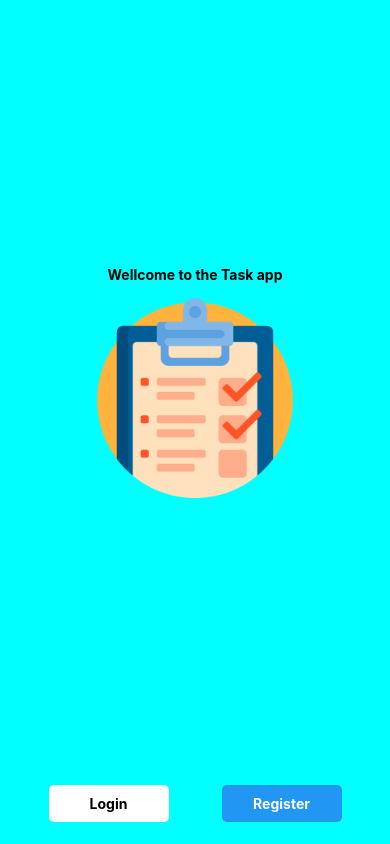
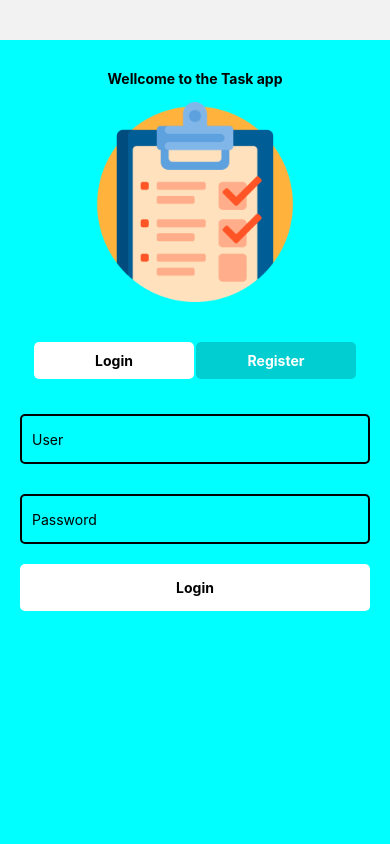
Before and after one commit to BlasAdayMedinaGonzalez/TaskApp, a React Native app: screen / in a window 390 px wide. Built offline with nearby package versions, Linux system fonts and the light colour scheme.

Commit message:
Fix: Fixed some bugs if you register, changed wellcome, login, register pages to one, and fixed verifications

```diff
--- a/navigation/Navigation.js
+++ b/navigation/Navigation.js
@@ -1,4 +1,4 @@
-import React, {useState} from 'react';
+import React, {useState, useEffect} from 'react';
 import { createStackNavigator } from "@react-navigation/stack";
 
 import WellcomeScreen from "../screens/WellcomeScreen";
@@ -11,6 +11,13 @@ const Stack = createStackNavigator();
 export default function navigation() {
   const [username, setUsername] = useState('');
   const [password, setPassword] = useState('');
+  const [email, setEmail] = useState('');
+  const [homeData, setHomeData] = useState([]);
+  const [profileData, setProfileData] = useState([]);
+
+  useEffect(() => {
+
+  },[])
 
   return (
     <Stack.Navigator initialRouteName="Home">
@@ -19,44 +26,21 @@ export default function navigation() {
         options={{
           headerShown: false,
         }}
-        children={() => <WellcomeScreen />}
-      />
-      <Stack.Screen
-        name="Login"
-        options={{
-          headerShown: false,
-          tabBarStyle: { display: "none" },
-          tabBarButton: () => null,
-          tabBarVisible: false,
-        }}
-        children={() =>
-          <LoginScreen
-            username={username}
-            password={password}
-            setUsername={setUsername}
-            setPassword={setPassword}
-        />}
-      />
-      <Stack.Screen
-        name="Register"
-        options={{
-          headerShown: false,
-          tabBarStyle: { display: "none" },
-          tabBarButton: () => null,
-          tabBarVisible: false,
-        }}
-        children={() => <RegisterScreen
+        children={() => <WellcomeScreen
           username={username}
           setUsername={setUsername}
-          />
-        }
+          password={password}
+          setPassword={setPassword}
+          email={email}
+          setEmail={setEmail}
+        />}
       />
       <Stack.Screen
         name="TabsBottom"
         options={{
           headerShown: false,
         }}
-        children={() => TabsBottom({username, setUsername, setPassword})}
+        children={() => TabsBottom({username, setUsername, setPassword, setEmail})}
       />
     </Stack.Navigator>
   );
--- a/screens/LoginScreen.js
+++ b/screens/LoginScreen.js
@@ -1,118 +1,160 @@
-import { View, Text, Image, Pressable, TextInput, StyleSheet, TouchableOpacity } from 'react-native'
-import React, { useState } from 'react';
-import { useNavigation } from '@react-navigation/native';
-const bcrypt = require("bcryptjs")
+import {
+  View,
+  Text,
+  TextInput,
+  StyleSheet,
+  TouchableOpacity,
+} from "react-native";
+import React, { useState } from "react";
+import { useNavigation } from "@react-navigation/native";
 
-import Constants from '../constants/constants';
-import Back from '../assets/back.png'
+import bcrypt from "bcryptjs";
 
-export default function LoginScreen({username,setUsername,password,setPassword}) {
+import Constants from "../constants/constants";
+
+export default function LoginScreen({
+  username,
+  setUsername,
+  password,
+  setPassword,
+}) {
   const navigation = useNavigation();
+  const [confirmedError, setConfirmedError] = useState(false);
 
-    const validateUser = async(user, pass) => {
+  const passwordValidation = async (pass, res) => {
+    try {
+      if (await bcrypt.compare(pass, res.data.password)) {
+        console.log(
+          "pasa por aquí",
+          pass,
+          await bcrypt.compare(pass, res.data.password)
+        );
+        return navigation.navigate("TabsBottom", { screen: "Home" });
+      } else {
+        console.log(
+          "Incorrecto",
+          pass,
+          await bcrypt.compare(pass, res.data.password)
+        );
+      }
+    } catch (error) {
+      console.log(error);
+    }
+  };
+
+  const validateUser = (user, pass) => {
+    if (user === "" || pass === "") {
+      setConfirmedError(true)
+      console.log("Na nai otra vex");
+    } else {
       fetch(Constants.urlGetAllUsers + user)
-        .then(res => res.json())
-        .then(res => {
-          if (user === "" && password === "") {
-            navigation.navigate("Login");
-          } else if (bcrypt.compare(pass, res.data.password)) {
-            navigation.navigate('TabsBottom', {screen: "Home"});
+        .then((res) => res.json())
+        .then((res) => {
+          if (res.data.password === null) {
+            console.log("Null password");
+          } else {
+            setConfirmedError(false)
+            passwordValidation(pass, res);
+          }
+        })
+        .catch(() =>
+          setConfirmedError(true)
+        );
+    }
+  };
+
+  let isErrorConfirmed;
+  if (confirmedError) {
+    isErrorConfirmed= (
+      <Text style={{color:"red", textAlign:"center", fontWeight:"bold", marginTop:10}}>Error Founded, Please try again</Text>
+    )
   }
 
-        })
-        .catch(error =>console.log("Usuario o contraseña incorrecto" + error));
-    }
 
   return (
     <View style={styles.root}>
-
-
+      {isErrorConfirmed}
       <View style={styles.loginCase}>
-            <TouchableOpacity onPress={() => navigation.navigate('Wellcome')}>
-                <Image source={Back} style={{ width: 25, height: 25 }} />
-            </TouchableOpacity>
-            <View style={{alignItems: "center"}}>
-              <Text style={styles.tittle}>LOGIN</Text>
+        <View style={styles.input}>
+          <TextInput
+            placeholder="User"
+            value={username}
+            onChangeText={(textWritting) => {
+              setUsername(textWritting);
+            }}
+            rules={{ required: "Usuario incorrecto." }}
+          />
         </View>
 
         <View style={styles.input}>
           <TextInput
-                placeholder='User'
-                onChangeText={(textWritting) => {setUsername(textWritting)}}
-                rules={{ required: 'Usuario incorrecto.' }}
+            secureTextEntry
+            placeholder="Password"
+            value={password}
+            onChangeText={(textWritting) => {
+              setPassword(textWritting);
+            }}
           />
         </View>
-            <View style={styles.input}>
-              <TextInput
-              secureTextEntry
-                placeholder='Password'
-                onChangeText={(textWritting) => {setPassword(textWritting)}}
-              />
-            </View>
-            <TouchableOpacity style={styles.button} onPress={() => validateUser(username, password)}>
+
+        <TouchableOpacity
+          style={styles.button}
+          onPress={() => validateUser(username, password)}
+        >
           <Text style={styles.text}>Login</Text>
-            </TouchableOpacity>
-            <View style={{flexDirection:'row', marginTop: 20, alignSelf: 'flex-start'}}>
-              <Text>Don't have an account?</Text>
-              <TouchableOpacity onPress={() => navigation.navigate('Register')}>
-                  <Text style={styles.link}>Register</Text>
         </TouchableOpacity>
       </View>
     </View>
-        </View>
-    )
+  );
 }
 
 const styles = StyleSheet.create({
   root: {
     flex: 1,
-      justifyContent: 'center',
+    justifyContent: "flex-start",
     padding: 10,
-      backgroundColor: "aqua"
+    backgroundColor: "aqua",
   },
-    loginCase:{
-      paddingVertical: 80,
+  loginCase: {
     paddingHorizontal: 10,
-      marginBottom: 90,
-      borderColor: 'black'
+    borderColor: "black",
   },
   tittle: {
-      fontWeight: 'bold',
+    fontWeight: "bold",
   },
   input: {
     height: 50,
-      borderColor: 'black',
+    borderColor: "black",
     borderWidth: 2,
     borderRadius: 5,
     paddingHorizontal: 10,
     marginVertical: 15,
-      justifyContent: 'center',
+    justifyContent: "center",
   },
   button: {
-      width: '100%',
+    width: "100%",
     padding: 15,
     marginVertical: 5,
-      alignItems: 'center',
+    alignItems: "center",
     borderRadius: 5,
-      backgroundColor: '#35AAF2',
+    backgroundColor: "white",
     elevation: 15,
   },
   text: {
-      fontWeight: 'bold',
-      color: 'white',
+    fontWeight: "bold",
   },
   title: {
     marginBottom: 20,
     fontSize: 17,
-      color: 'red'
+    color: "red",
   },
   textStyle: {
     color: "white",
     fontWeight: "bold",
-      textAlign: "center"
+    textAlign: "center",
   },
   link: {
     color: "blue",
-      marginLeft: 5
-    }
-})
+    marginLeft: 5,
+  },
+});
--- a/screens/ProfileScreen.js
+++ b/screens/ProfileScreen.js
@@ -7,6 +7,7 @@ export default function ProfileScreen ({username}) {
     <View style={styles.root}>
       <View style={styles.item}>
         <Text style={styles.itemText}>Nombre perfil: {username}</Text>
+        <Text style={styles.itemText}>Correo: </Text>
       </View>
     </View>
 
--- a/screens/RegisterScreen.js
+++ b/screens/RegisterScreen.js
@@ -1,64 +1,79 @@
-import { View, Text, Image, TouchableOpacity, TextInput, StyleSheet } from 'react-native'
-import React, {useState} from 'react';
-import { useNavigation } from '@react-navigation/native';
+import {
+  View,
+  Text,
+  TouchableOpacity,
+  TextInput,
+  StyleSheet,
+} from "react-native";
+import React, { useState } from "react";
+import { useNavigation } from "@react-navigation/native";
 
-import Constants from '../constants/constants';
-import Back from '../assets/back.png'
+import Constants from "../constants/constants";
 
-export default function RegisterScreen({username, setUsername}) {
+export default function RegisterScreen({
+  email,
+  setEmail,
+  username,
+  setUsername,
+  password,
+  setPassword,
+}) {
   const navigation = useNavigation();
-
-    const [email, setEmail] = useState('');
-    const [password, setPassword] = useState('');
+  const [confirmedError, setConfirmedError] = useState(false);
 
   const onSignUpPressed = () => {
     const submitUser = {
       name: username,
       email,
-        password
-      }
+      password,
+    };
     fetch(Constants.urlGetAllUsers, {
-        method: 'POST',
-        headers: {"Content-type": "application/json"},
+      method: "POST",
+      headers: { "Content-type": "application/json" },
       body: JSON.stringify(submitUser),
     })
-      .then(res => res.json())
-      .then(response => {
-          if (response.message === 'Bad request. Please fill all fields.') {
-            navigation.navigate("Register")
+      .then((res) => res.json())
+      .then((response) => {
+        if (response.message === "Bad request. Please fill all fields.") {
+          setConfirmedError(true)
+          console.log("Bad request. Please fill all fields.");
+        } else if (response.message === "User was already registered") {
+          console.log("User was already registered");
+          setConfirmedError(true)
+          setUsername("");
+          setPassword("");
+          setEmail("");
         } else {
-            navigation.navigate('TabsBottom', {screen: "Home"})
+          setConfirmedError(false)
+          return navigation.navigate("TabsBottom", { screen: "Home" });
         }
+      })
+      .catch((error) => console.error("Error:", error));
+  };
 
-        }
-
+  let isErrorConfirmed;
+  if (confirmedError) {
+    isErrorConfirmed= (
+      <Text style={{color:"red", textAlign:"center", fontWeight:"bold", marginTop:10}}>Error Founded, Please try again</Text>
     )
-      .catch(error => console.error('Error:', error))
   }
 
   return (
     <View style={styles.root}>
-
+      {isErrorConfirmed}
       <View style={styles.loginCase}>
-
-            <TouchableOpacity style={{alignSelf: 'flex-start'}} onPress={() => navigation.navigate('Wellcome')}>
-              <Image source={Back} style={{width: 25, height: 25}}/>
-            </TouchableOpacity>
-
-            <View style={{alignItems: "center"}}>
-              <Text style={styles.tittle}>REGISTER</Text>
-            </View>
-
         <View style={styles.input}>
           <TextInput
-                placeholder='User'
+            placeholder="User"
+            value={username}
             onChangeText={(textWritting) => setUsername(textWritting)}
           />
         </View>
 
         <View style={styles.input}>
           <TextInput
-                placeholder='Email'
+            placeholder="Email"
+            value={email}
             onChangeText={(textWritting) => setEmail(textWritting)}
           />
         </View>
@@ -66,67 +81,61 @@ export default function RegisterScreen({username, setUsername}) {
         <View style={styles.input}>
           <TextInput
             secureTextEntry
-                placeholder='Password'
+            value={password}
+            placeholder="Password"
             onChangeText={(textWritting) => setPassword(textWritting)}
           />
         </View>
 
-            <TouchableOpacity style={styles.button} onPress={() => onSignUpPressed()}>
+        <TouchableOpacity
+          style={styles.button}
+          onPress={() => onSignUpPressed()}
+        >
           <Text style={styles.text}>Register</Text>
         </TouchableOpacity>
-
-            <View style={{flexDirection:'row', marginTop: 20, alignSelf: 'flex-start'}}>
-              <Text>Already have an account?</Text>
-              <TouchableOpacity onPress={() => navigation.navigate('Login')}>
-                  <Text style={styles.link}>Login</Text>
-              </TouchableOpacity>
-            </View>
-
       </View>
     </View>
-    )
+  );
 }
 
 const styles = StyleSheet.create({
   root: {
     flex: 1,
-      justifyContent: 'center',
-      padding: 20,
-      backgroundColor: "aqua"
+    justifyContent: "flex-start",
+    padding: 10,
+    backgroundColor: "aqua",
   },
-    loginCase:{
-      paddingVertical: 80,
+  loginCase: {
     paddingHorizontal: 10,
-      marginBottom: 90,
-      borderColor: 'black'
+    borderColor: "black",
   },
   tittle: {
-      fontWeight: 'bold',
+    fontWeight: "bold",
   },
   input: {
     height: 50,
-      borderColor: 'black',
+    borderColor: "black",
     borderWidth: 2,
     borderRadius: 5,
     paddingHorizontal: 10,
     marginVertical: 15,
-      justifyContent: 'center',
+    justifyContent: "center",
   },
   button: {
-      width: '100%',
+    width: "100%",
     padding: 15,
     marginVertical: 5,
-      alignItems: 'center',
+    alignItems: "center",
     borderRadius: 5,
-      backgroundColor: '#35AAF2',
+    backgroundColor: "#35AAF2",
     elevation: 15,
   },
   text: {
-      fontWeight: 'bold',
-      color: 'white',
+    fontWeight: "bold",
+    color: "white",
   },
   link: {
     color: "blue",
-      marginLeft: 5
-    }
-})
+    marginLeft: 5,
+  },
+});
--- a/screens/WellcomeScreen.js
+++ b/screens/WellcomeScreen.js
@@ -1,30 +1,62 @@
-import React from "react";
+import React, { useState } from "react";
 import { View, Text, StyleSheet, TouchableOpacity, Image } from "react-native";
-import {useNavigation} from '@react-navigation/native';
 
+import LoginScreen from "./LoginScreen";
+import RegisterScreen from "./RegisterScreen";
 
-export default function WellcomeScreen() {
-  const navigation = useNavigation();
+export default function WellcomeScreen({
+  username,
+  setUsername,
+  email,
+  setEmail,
+  password,
+  setPassword,
+}) {
+  const [isLogin, setIsLogin] = useState(true);
+
   return (
     <View style={styles.root}>
-        <View style={{flex: 1, justifyContent:"center", alignItems: 'center'}}>
-          <Text style={{marginBottom: 15, fontWeight: "bold"}}>Wellcome to the Task app</Text>
-          <Image source={require('../assets/tarea.png')} style={{width: 200, height: 200}} />
+      <View style={styles.imageCase}>
+        <Text style={{ marginBottom: 15, fontWeight: "bold" }}>
+          Wellcome to the Task app
+        </Text>
+        <Image
+          source={require("../assets/tarea.png")}
+          style={{ width: 200, height: 200 }}
+        />
       </View>
+
       <View style={styles.centeredButtons}>
         <TouchableOpacity
           style={styles.button1}
-            onPress={() => navigation.navigate('Login')}
+          onPress={() => setIsLogin(true)}
         >
           <Text style={styles.buttonText1}>Login</Text>
         </TouchableOpacity>
         <TouchableOpacity
           style={styles.button2}
-            onPress={() => navigation.navigate('Register')}
+          onPress={() => setIsLogin(false)}
         >
           <Text style={styles.buttonText2}>Register</Text>
         </TouchableOpacity>
       </View>
+      {isLogin ? (
+        <LoginScreen
+          username={username}
+          password={password}
+          setUsername={setUsername}
+          setPassword={setPassword}
+        />
+      ) : (
+        <RegisterScreen
+          email={email}
+          setEmail={setEmail}
+          username={username}
+          setUsername={setUsername}
+          password={password}
+          setPassword={setPassword}
+        />
+      )}
     </View>
   );
 }
@@ -32,39 +64,44 @@ export default function WellcomeScreen() {
 const styles = StyleSheet.create({
   root: {
     flex: 1,
-    backgroundColor: "aqua"
+    backgroundColor: "aqua",
+    marginTop: 40,
+  },
+  imageCase: {
+    padding: 30,
+    justifyContent: "center",
+    alignItems: "center",
   },
   centeredButtons: {
     flexDirection: "row",
-    justifyContent: "space-around",
-    padding: 22,
-
+    justifyContent: "center",
+    padding: 10,
   },
   button1: {
-    padding: 10,
-    width: 120,
+    width: 160,
     backgroundColor: "white",
     borderRadius: 5,
-    justifyContent: 'center',
+    justifyContent: "center",
+    marginRight: 2,
     elevation: 15,
   },
   button2: {
     padding: 10,
-    width: 120,
-    backgroundColor: "#2196F3",
+    width: 160,
+    backgroundColor: "darkturquoise",
     borderRadius: 5,
-    justifyContent: 'center',
+    justifyContent: "center",
     shadowOpacity: 1.5,
     elevation: 15,
   },
   buttonText1: {
     fontWeight: "bold",
     color: "black",
-    textAlign: "center"
+    textAlign: "center",
   },
   buttonText2: {
     fontWeight: "bold",
     color: "white",
-    textAlign: "center"
-  }
+    textAlign: "center",
+  },
 });
```
Also changed, not shown: navigation/TabsBottom.js (+7 -4 lines), components/loading.js (added). Lines whose indentation alone changed are shown as unchanged.
